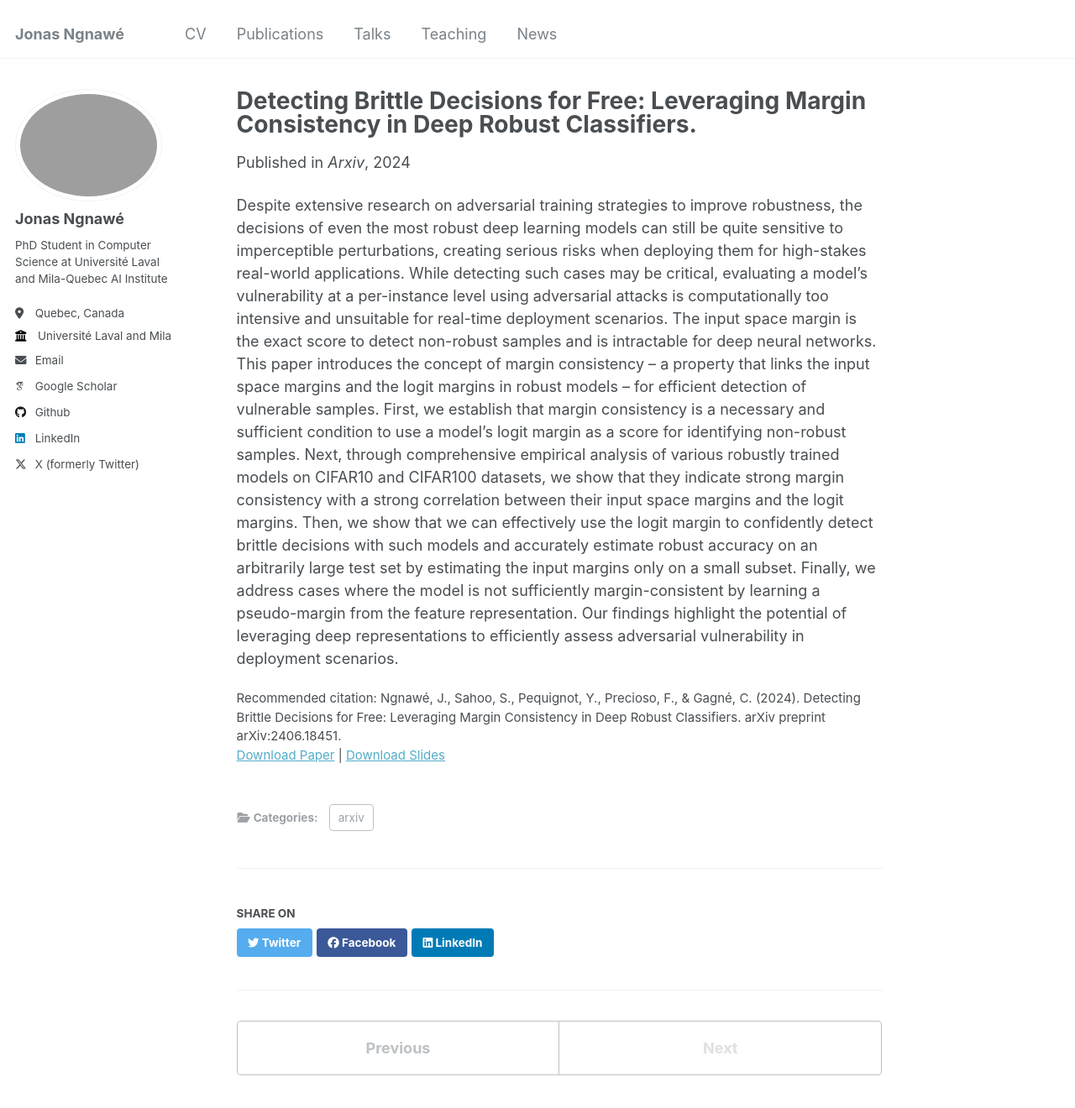
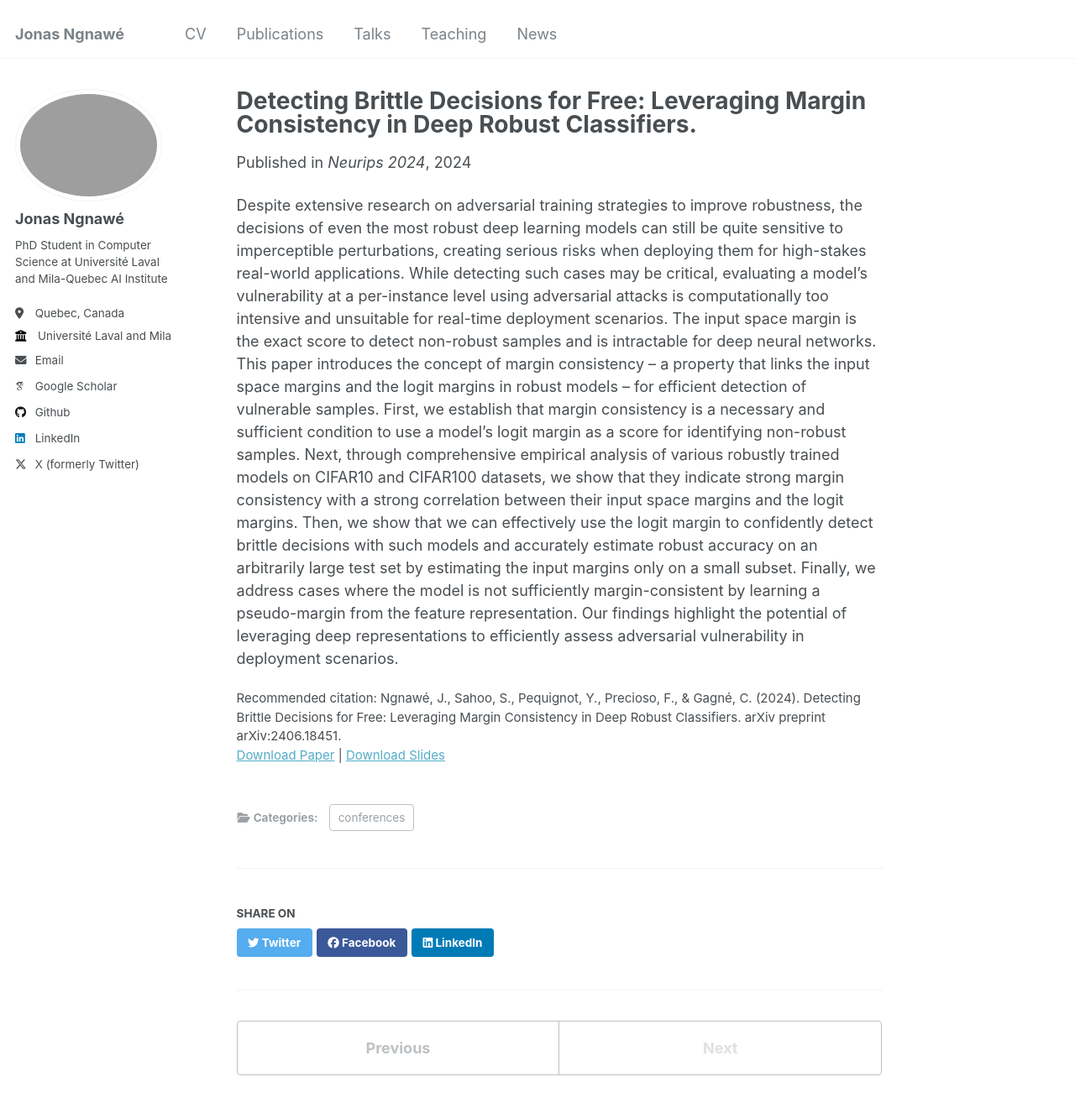
Before and after one commit to ngnawejonas/ngnawejonas.github.io, a Jekyll site: the page built from _publications/2024-06-26-paper-3.md, in a window 1280 px wide and 1400 px high. Shown: the top 1320 px of the window at 84% size. Built offline with Jekyll 4.4.1, drawn with Linux system fonts in a browser that asks for light colours; some web fonts are replaced.

Commit message:
neurips news update

```diff
--- a/_publications/2024-06-26-paper-3.md
+++ b/_publications/2024-06-26-paper-3.md
@@ -1,11 +1,11 @@
 ---
 title: "Detecting Brittle Decisions for Free: Leveraging Margin Consistency in Deep Robust Classifiers."
 collection: publications
-category: arxiv
+category: conferences
 permalink: /publication/2010-10-01-paper-title-number-2
 excerpt: 'A novel property of deep robust classifiers that allows to use the logit margin as a proxy score for input margin and efficiently detect non-robust samples, vulnerable to adversarial attacks.'
 date: 2024-06-26
-venue: 'Arxiv'
+venue: 'Neurips 2024'
 slidesurl: 'http://ngnawejonas.github.io/files/Margin_Consistency_slides.pdf'
 paperurl: 'https://arxiv.org/abs/2406.18451'
 citation: 'Ngnawé, J., Sahoo, S., Pequignot, Y., Precioso, F., & Gagné, C. (2024). Detecting Brittle Decisions for Free: Leveraging Margin Consistency in Deep Robust Classifiers. arXiv preprint arXiv:2406.18451.'
```
Also changed, not shown: _pages/about.md (+2 -1 lines).
